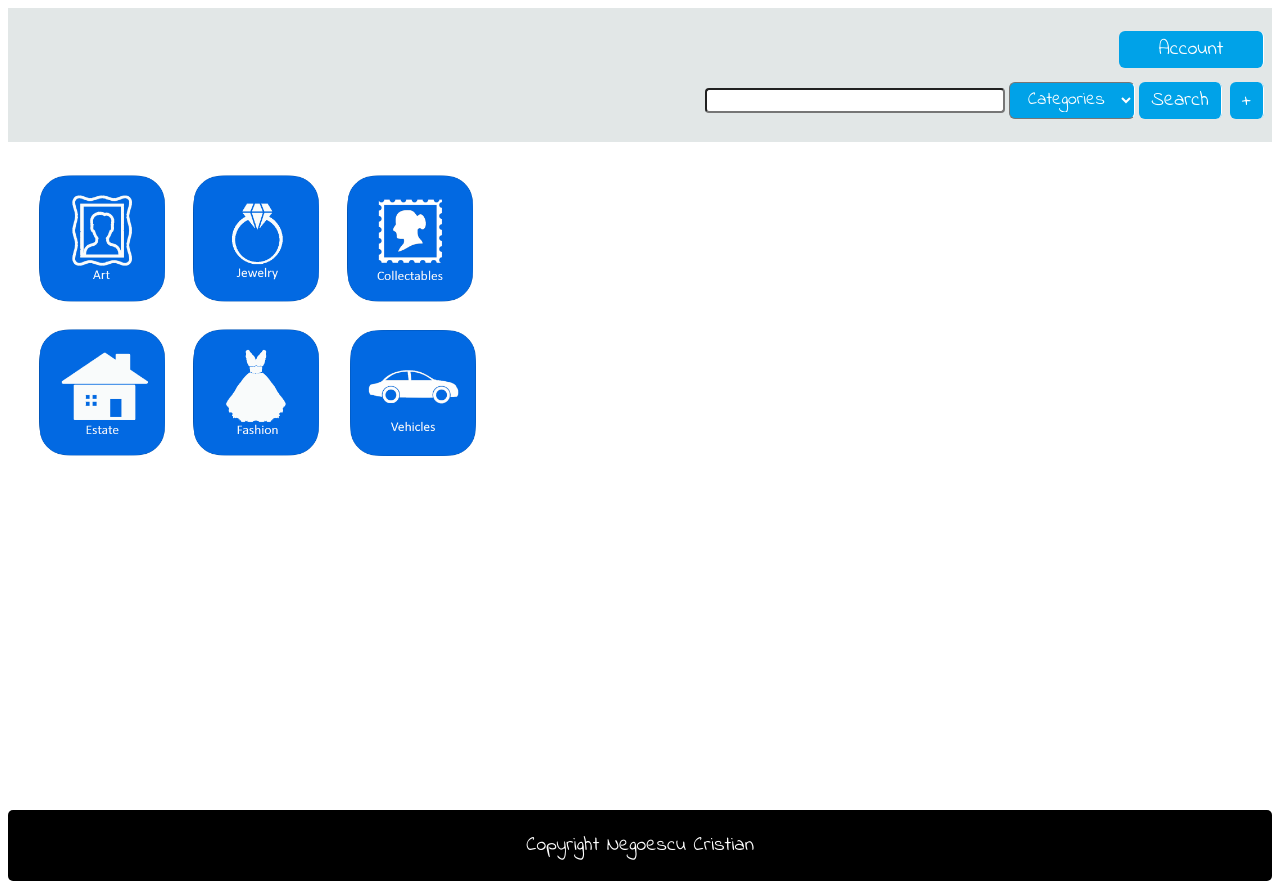
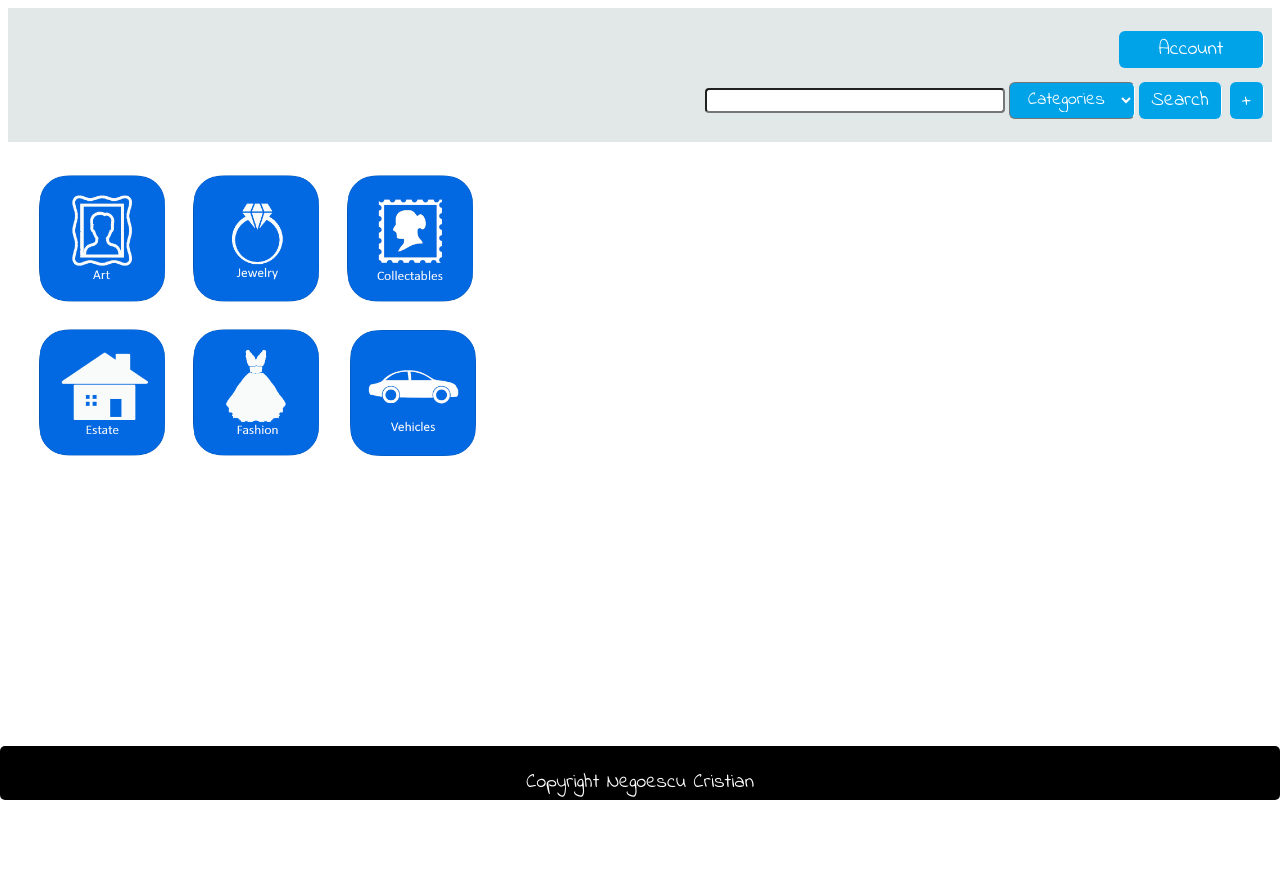
Before and after one commit to NegoescuCristian/LicentaCSIE-Frontend, a plain HTML site: page Licenta-Frontend/client/pages/Home.html in a window 1280 px wide. After the commit the page ends 800 px from the top, so only its background shows below. Drawn offline with Linux system fonts and the light colour scheme.

Commit message:
footer added as included element. css fixed for footer

```diff
--- a/Licenta-Frontend/client/css/Home.css
+++ b/Licenta-Frontend/client/css/Home.css
@@ -88,19 +88,6 @@ a.bt1:hover {
     cursor: pointer;
 }
 
-#Footer {
-    background-color: rgba(0, 0, 0, 1);
-    color: white;
-    clear: both;
-    text-align: center;
-    padding: 1px;
-    top: 320px;
-    position: relative;
-    border-radius: 5px;
-    font-family: 'Indie Flower', cursive;
-    font-size: 20px;
-}
-
 #Slideshow {
     float: right;
     width : 500px;
--- /dev/null
+++ b/Licenta-Frontend/client/css/footer.css
@@ -0,0 +1,17 @@
+#Footer
+{
+    background-color: rgba(0,0,0,1);
+    color:white;
+    clear:both;
+    text-align:center;
+    padding:2px;
+    #top:599px;
+    height:50px;
+    position: fixed;
+    bottom: 0;
+    left: 0;
+    right: 0;
+    border-radius: 5px;
+    font-family: 'Indie Flower', cursive;
+    font-size: 20px;
+}
--- a/Licenta-Frontend/client/css/form.css
+++ b/Licenta-Frontend/client/css/form.css
@@ -140,20 +140,6 @@
     bottom:57%;*/
 }
 
-#Footer
-{
-	   background-color: rgba(0,0,0,1);
-	   color:white;
-	   clear:both;
-	   text-align:center;
-	   padding:1px;
-	   top:599px;
-	   position: relative;
-	   border-radius: 5px;
-	   font-family: 'Indie Flower', cursive;
-	   font-size: 20px;
-}
-
 #titlu
 {
 	position:absolute;
@@ -255,19 +241,6 @@ a.bt1:hover
 	left:4%;
 }
 
-#Footer
-{
-	   background-color: rgba(0,0,0,1);
-	   color:white;
-	   clear:both;
-	   text-align:center;
-	   padding:1px;
-	   top:599px;
-	   position: relative;
-	   border-radius: 5px;
-	   font-family: 'Indie Flower', cursive;
-	   font-size: 20px;
-}
 #aduagaPoza
 {
   position: relative;
--- a/Licenta-Frontend/client/pages/Home.html
+++ b/Licenta-Frontend/client/pages/Home.html
@@ -3,7 +3,12 @@
     <title> Bucharest Bidding Online </title>
     <link rel="stylesheet" type="text/css" href="../css/Home.css">
     <link href="http://fonts.googleapis.com/css?family=Indie+Flower" rel="stylesheet" type="text/css">
-
+    <script src="../js/lib/jquery-1.11.1.js"></script>
+    <script>
+        $(function(){
+            $("#Footer").load("footer.html");
+        });
+    </script>
 </head>
 
 <body>
@@ -92,9 +97,7 @@
 
 </div>
 
-<div id="Footer">
-    <p>Copyright Negoescu Cristian</p>
-</div>
+        <div id="Footer"></div>
 
 </body>
 </html>
--- /dev/null
+++ b/Licenta-Frontend/client/pages/footer.html
@@ -0,0 +1,2 @@
+<link rel="stylesheet" type="text/css" href="../css/footer.css">
+<p>Copyright Negoescu Cristian</p>
```
Also changed, not shown: Licenta-Frontend/client/pages/form.html (+8 -5 lines), Licenta-Frontend/client/pages/login.html (+6 -1 lines), Licenta-Frontend/client/pages/register.html (+6 -1 lines), Licenta-Frontend/client/pages/searchBar.html (added, +47 -0 lines).
